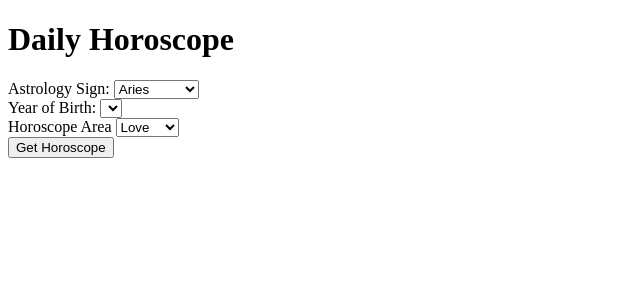
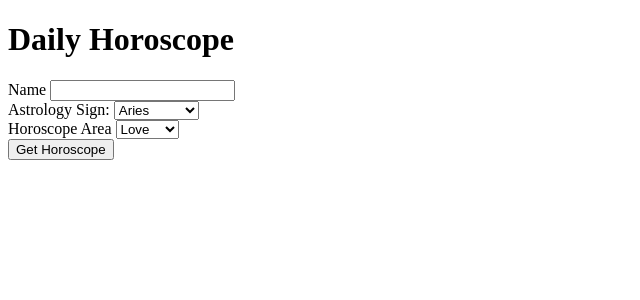
Before and after one commit to lordgpm/horoscope, a FastAPI app: template templates/index.html in a window 1280 px wide. Shown: the top 300 px of the page, without its empty margins (0-640 px from the left). Run offline with FastAPI, Linux system fonts and the light colour scheme; the template is opened without the code that fills it, so the values that code supplies are empty.

Commit message:
removed year of birth, added name, added calls for image

```diff
--- a/templates/index.html
+++ b/templates/index.html
@@ -4,9 +4,17 @@
     <meta charset="UTF-8">
     <title>Horoscope WebApp</title>
     <script>
+window.onload = function() {
+    const form = document.querySelector('form');
+    form.addEventListener('submit', async function(event) {
+        event.preventDefault();
+        await submitForm();
+    });
+
+
     async function submitForm() {
         const astrologySign = document.getElementById('astrology_sign').value;
-    const yearOfBirth = document.getElementById('year_of_birth').value;
+        const name = document.getElementById('name').value;
         const horoscopeDisplay = document.getElementById('horoscope_display');
         const loading = document.getElementById('loading');
 
@@ -21,23 +29,26 @@
             body: new FormData(document.querySelector('form'))
         });
 
-    const data = await response.text();
-    const parser = new DOMParser();
-    const doc = parser.parseFromString(data, 'text/html');
-    const horoscope = doc.querySelector('#horoscope_display').innerHTML;
+        const data = await response.blob();
+        let img = horoscopeDisplay.querySelector('img');
+        if (!img) {
+            img = document.createElement('img');
+            horoscopeDisplay.appendChild(img);
+        }
+        img.src = URL.createObjectURL(data);
 
-    // Update the horoscope and hide the loading message
-    horoscopeDisplay.innerHTML = horoscope;
+        // Hide the loading message
         loading.style.display = 'none';
     }
+};
+</script>
 
-
-
-</script>
 </head>
 <body>
     <h1>Daily Horoscope</h1>
-    <form onsubmit="event.preventDefault(); submitForm();">
+    <form>
+        <label for="name">Name</label>
+        <input type="text" id="name" name="name" required><br>
         <label for="astrology_sign">Astrology Sign:</label>
 <select id="astrology_sign" name="astrology_sign">
     <option value="Aries">Aries</option>
@@ -52,13 +63,6 @@
     <option value="Capricorn">Capricorn</option>
     <option value="Aquarius">Aquarius</option>
     <option value="Pisces">Pisces</option>
-</select><br>
-
-        <label for="year_of_birth">Year of Birth:</label>
-<select id="year_of_birth" name="year_of_birth">
-    {% for year in range(current_year - 90, current_year + 1) %}
-        <option value="{{ year }}">{{ year }}</option>
-    {% endfor %}
 </select><br>
         <label for="area">Horoscope Area</label>
         <select id="area" name="area">
```
Lines whose indentation alone changed are shown as unchanged.
